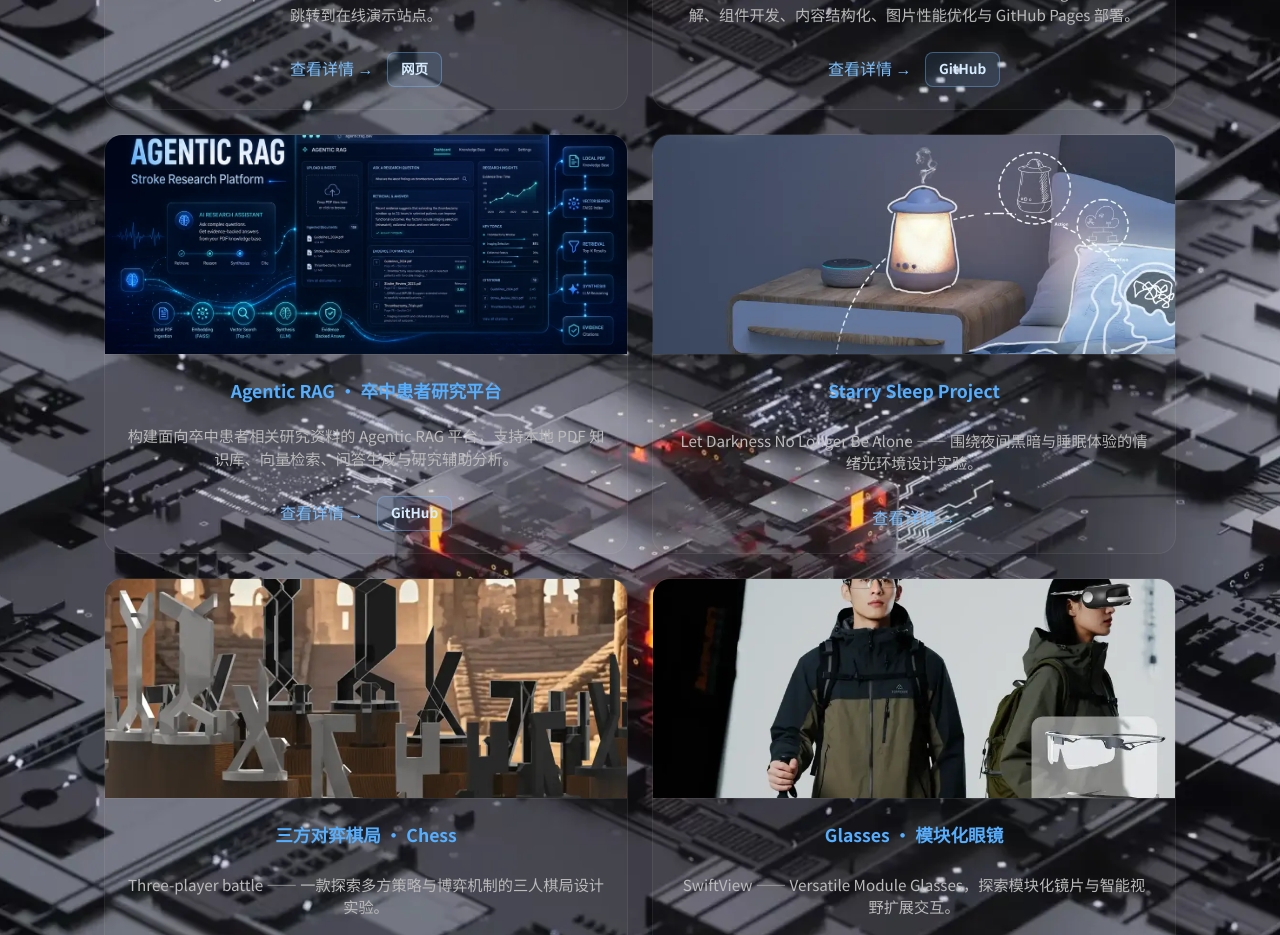
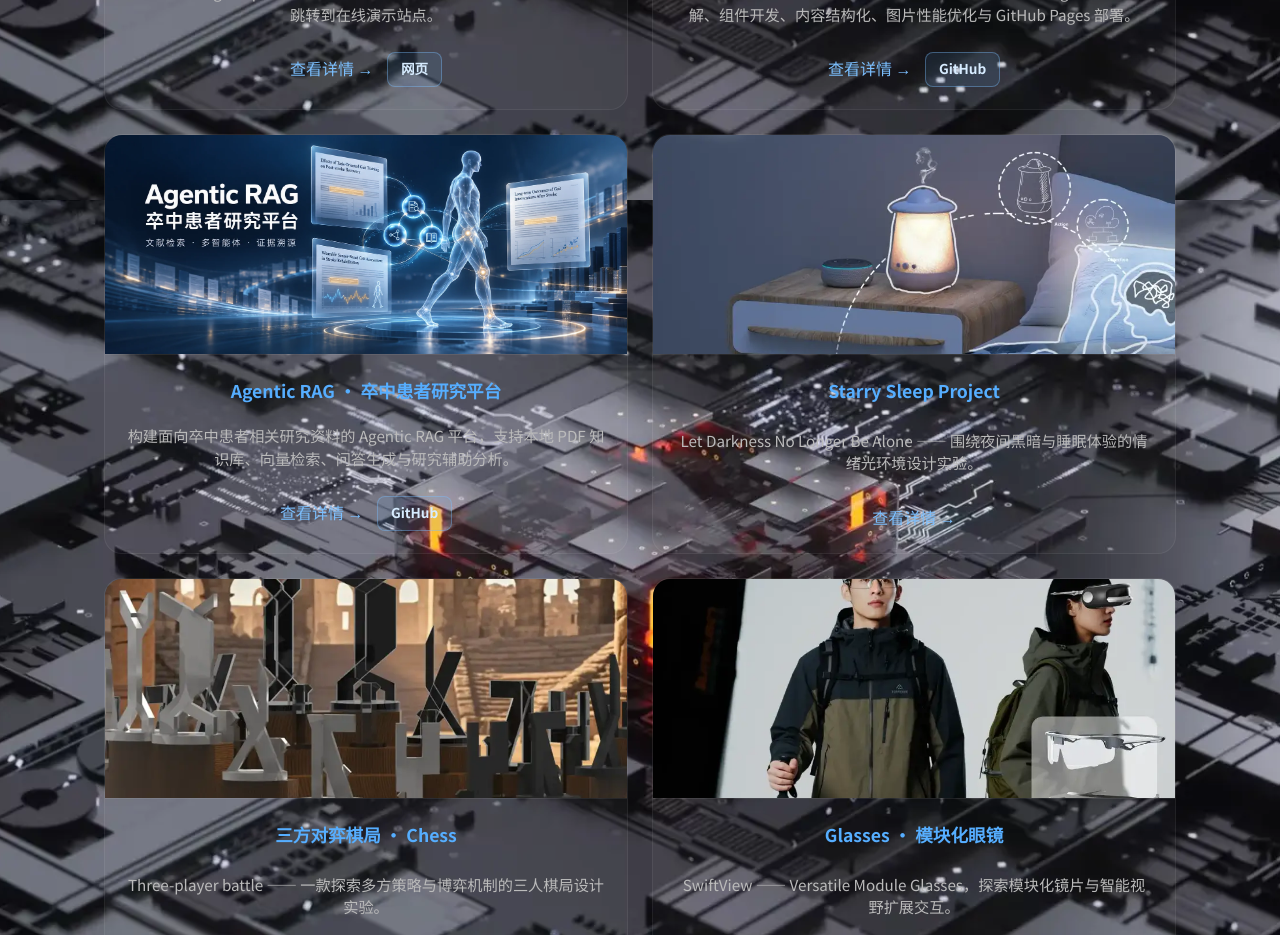
Before and after one commit to wanfengrenzui/personal-homepage, a React (Vite) app: page / in a window 1280 px wide. Shown: the part 4600-5535 px from the top of the page. Built offline with nearby package versions, Linux system fonts and the light colour scheme.

Commit message:
Use provided rehabilitation cover for Agentic RAG project

```diff
--- a/src/data/siteData.js
+++ b/src/data/siteData.js
@@ -478,7 +478,7 @@ export const projects = [
     category: "ai-product",
     title: "Agentic RAG · 卒中患者研究平台",
     subtitle: "面向卒中、步态分析、IMU/EMG 与临床决策支持文献的本地 RAG Web MVP",
-    cover: "/assets/images/ai-projects/agentic-rag-stroke.webp",
+    cover: "/assets/images/ai-projects/kangfu.webp",
     coverAlt: "Agentic RAG platform for stroke patients project cover",
     description:
       "构建面向卒中患者相关研究资料的 Agentic RAG 平台，支持本地 PDF 知识库、向量检索、问答生成与研究辅助分析。",
```
Also changed, not shown: assets/images/kangfu.webp (added), public/assets/images/ai-projects/kangfu.webp (added).
